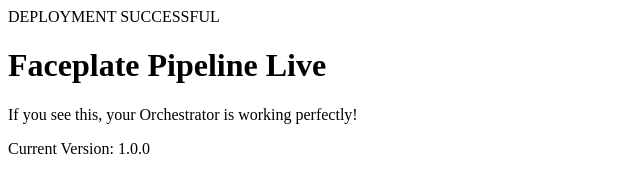
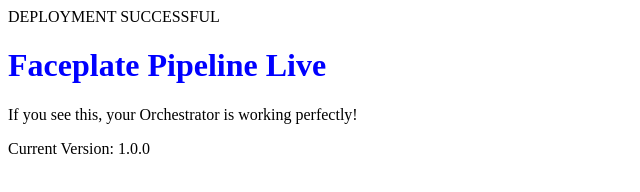
Before and after one commit to heetp0101/faceplate-test-site, a website: page index.html in a window 1280 px wide. Shown: the whole page, without its empty margins (0-640 px from the left). Drawn offline with Linux system fonts and the light colour scheme.

Commit message:
changed the colour

```diff
--- a/index.html
+++ b/index.html
@@ -8,7 +8,7 @@
 <body>
     <div class="container">
         <div class="status-tag">DEPLOYMENT SUCCESSFUL</div>
-        <h1>Faceplate Pipeline Live</h1>
+        <h1 style="color: blue;">Faceplate Pipeline Live</h1>
         <p>If you see this, your Orchestrator is working perfectly!</p>
         <div class="version">Current Version: 1.0.0</div>
     </div>
```
